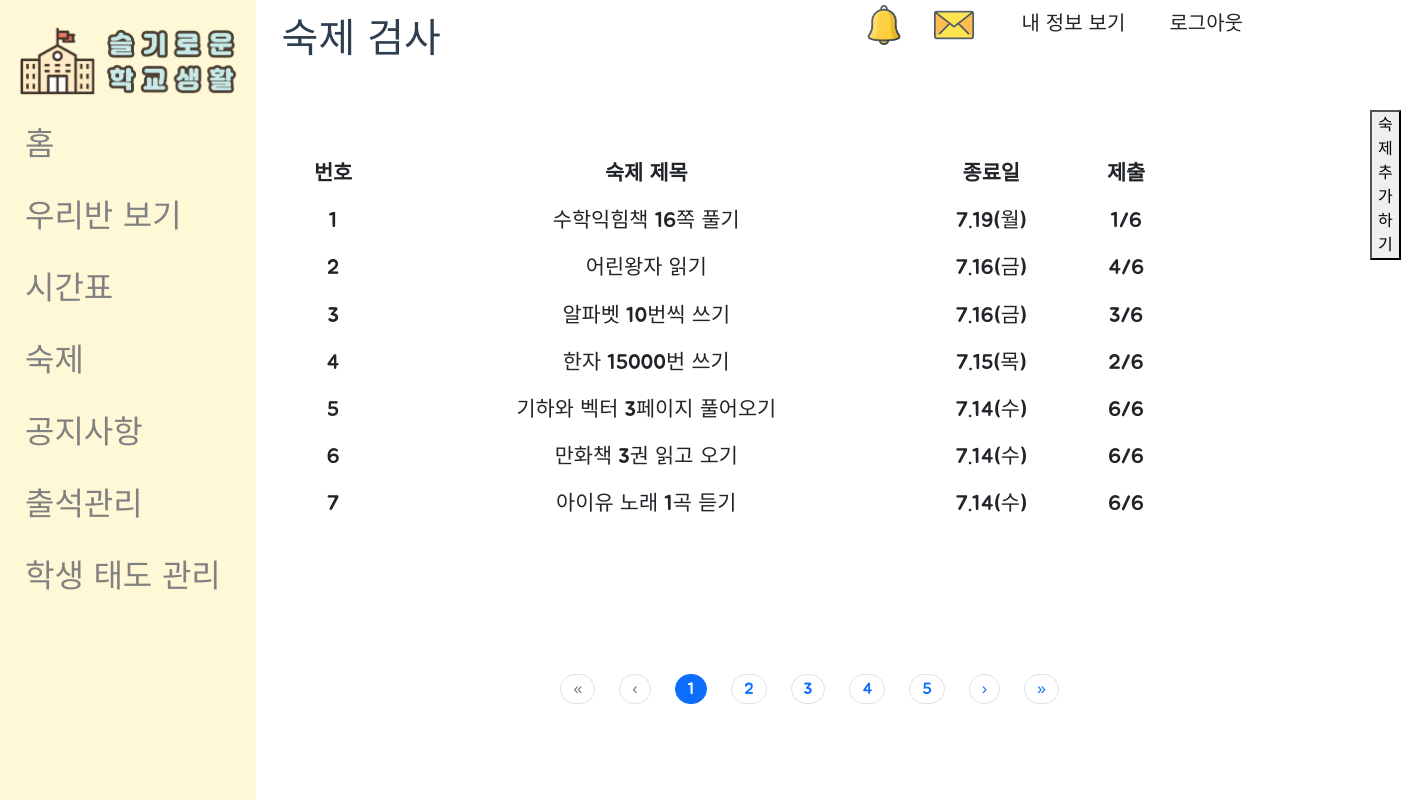
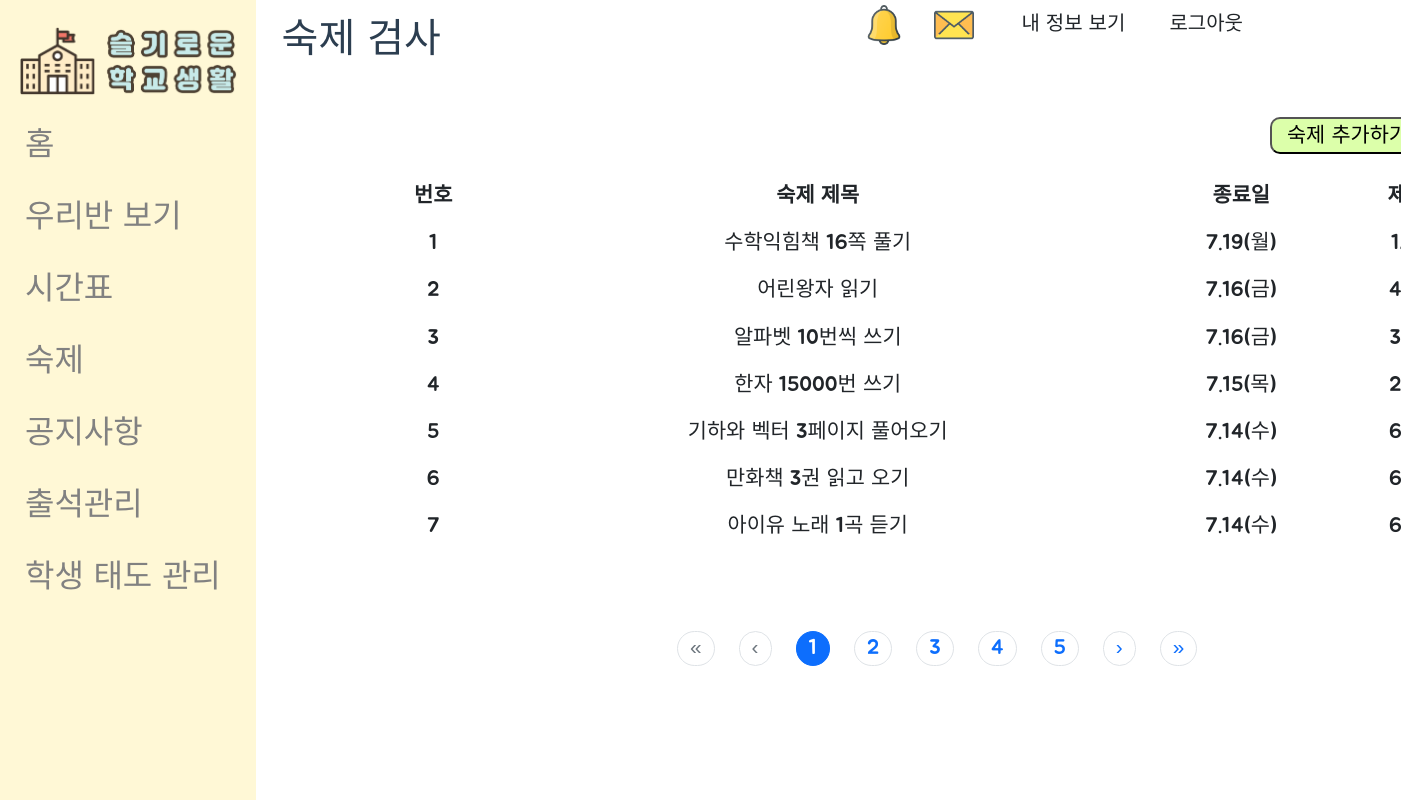
Before and after one commit to Jeong-Heui-Jin/wise_school, a Vue app in the folder frontend/: page /homework in a window 1280 px wide. Shown: the whole page, 1401 px wide, since content can reach past the window. Built offline with nearby package versions, Linux system fonts and the light colour scheme; a web font is replaced by a local one.

Commit message:
Change style (fix screen)

```diff
--- a/frontend/src/views/AfterLogin/Homework.vue
+++ b/frontend/src/views/AfterLogin/Homework.vue
@@ -10,8 +10,11 @@
     :small -> table의 사이즈를 작게할 것인지(false 처리)
     :borderless -> border 없앰
     -->
+
+    <!-- table/button/pagination div -->
+    <div id="homeworkForm">
       <b-table
-      id="homeworkForm"
+        id="homeworkTable"
         :hover="true"
         :small="false"
         :borderless="true"
@@ -42,6 +45,7 @@
           pills
           :total-rows="rows"
         ></b-pagination>
+      </div>
     </div>
   </div>
 </template>
@@ -121,32 +125,41 @@ export default {
 }
 
 #homeworkForm {
-  position: absolute;
+  position: fixed;
 
   /* 최대 가로/세로 길이 설정 */
   /* 너비는 최소/최대 길이 동일 설정 */
-  max-width: 70%;
-  min-width: 70%;
-  max-height: 75%;
+  width: 1100px;
+  height: 600px;
   /* min-height: 75%; */
 
-  top: 150px;
-  left: 22%;
+  top: 112px;
+  left: 370px;
 
   /* font-size 증가 */
   font-size: 130%;
 }
 
-#homeworkCreateBtn {
+#homeworkForm #homeworkTable {
   position: absolute;
-  top: 110px;
-  left: 1370px;
+  top: 60px;
 }
 
-#paginationForm {
+#homeworkForm #homeworkCreateBtn {
+  position: absolute;
+  top: 5px;
+  left: 900px;
+
+  min-width: 155px;
+
+  border-radius: 10px;
+  background-color: #dcffaa;
+}
+
+#homeworkForm #paginationForm {
   position: absolute;
 
-  left: 43%;
-  bottom: 10%;
+  left: 27%;
+  bottom: 5%;
 }
 </style>
```
Lines whose indentation alone changed are shown as unchanged.
